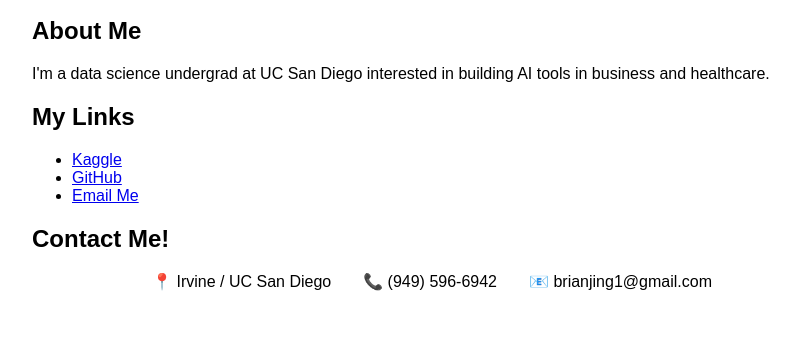
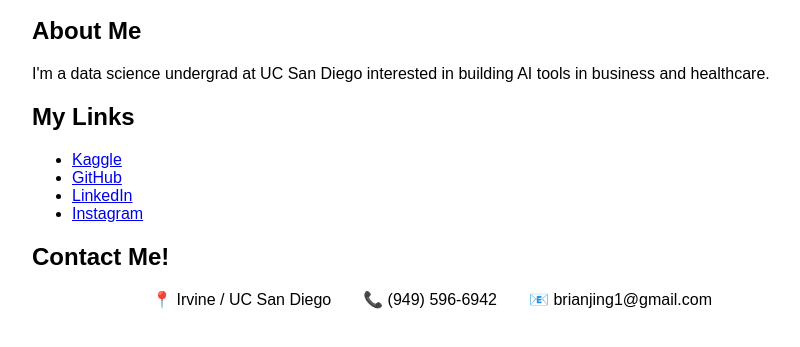
Before and after one commit to brianjjing/brianjjing.github.io, a plain HTML site: page index.html in a window 1280 px wide. Shown: the part 121-468 px from the top of the page, without its empty margins (208-1008 px from the left). Drawn offline with Linux system fonts and the light colour scheme.

Commit message:
Update index.html

```diff
--- a/index.html
+++ b/index.html
@@ -41,7 +41,8 @@
 <ul>
   <li><a href="https://www.kaggle.com/brianjing">Kaggle</a></li>
   <li><a href="https://github.com/brianjjing">GitHub</a></li>
-  <li><a href="mailto:brianjing1@gmail.com">Email Me</a></li>
+  <li><a href="https://www.linkedin.com/in/brian-jing-70a37425b/">LinkedIn</li>
+  <li><a href="instagram.com/brianjingy">Instagram</a></li>
 </ul>
 
 <h2>Contact Me!</h2>
```
